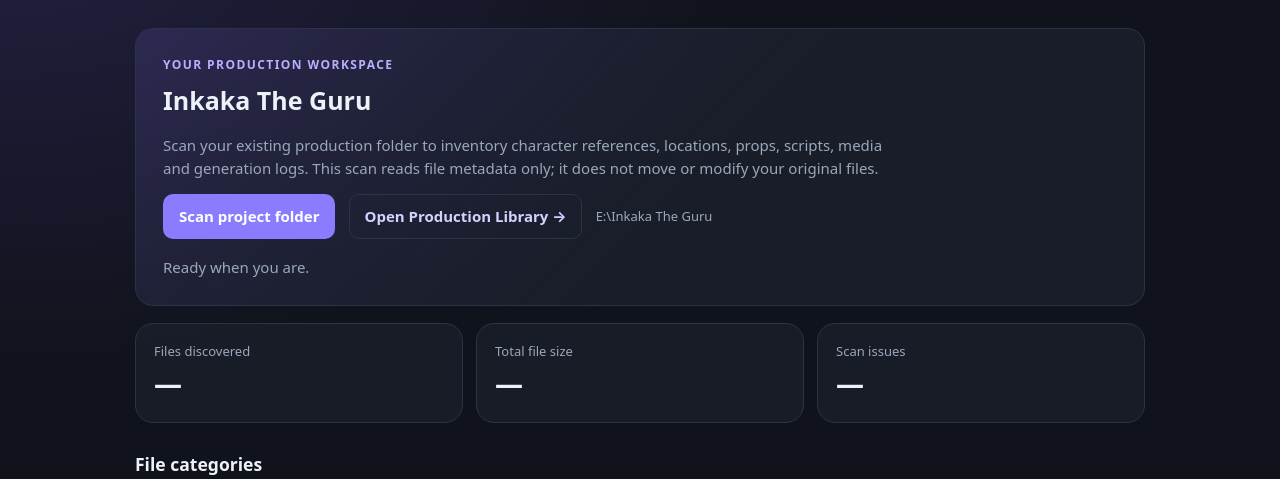
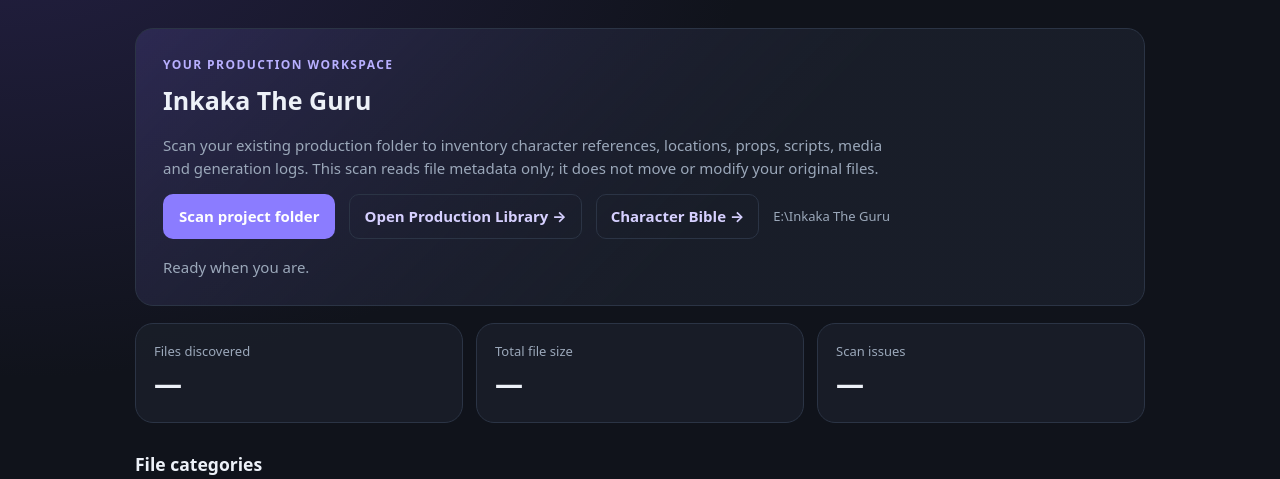
Before and after one commit to Tmazst/Vio-Movie, a Flask app: page / in a window 1280 px wide. Shown: the part 116-595 px from the top of the page. Run offline with Flask 3, Linux system fonts and the light colour scheme.

Commit message:
Add Character Bible dashboard link

```diff
--- a/app/templates/index.html
+++ b/app/templates/index.html
@@ -27,7 +27,7 @@
   <section class="hero">
     <div class="eyebrow">Your production workspace</div><h2>Inkaka The Guru</h2>
     <p>Scan your existing production folder to inventory character references, locations, props, scripts, media and generation logs. This scan reads file metadata only; it does not move or modify your original files.</p>
-    <div class="actions"><button id="scanButton" type="button">Scan project folder</button><a class="library-link" href="/library">Open Production Library →</a><span class="path" id="projectPath">E:\Inkaka The Guru</span></div>
+    <div class="actions"><button id="scanButton" type="button">Scan project folder</button><a class="library-link" href="/library">Open Production Library →</a><a class="library-link" href="/characters">Character Bible →</a><span class="path" id="projectPath">E:\Inkaka The Guru</span></div>
     <p id="status" role="status" aria-live="polite">Ready when you are.</p>
   </section>
   <section class="stats" aria-label="Scan summary">
```
